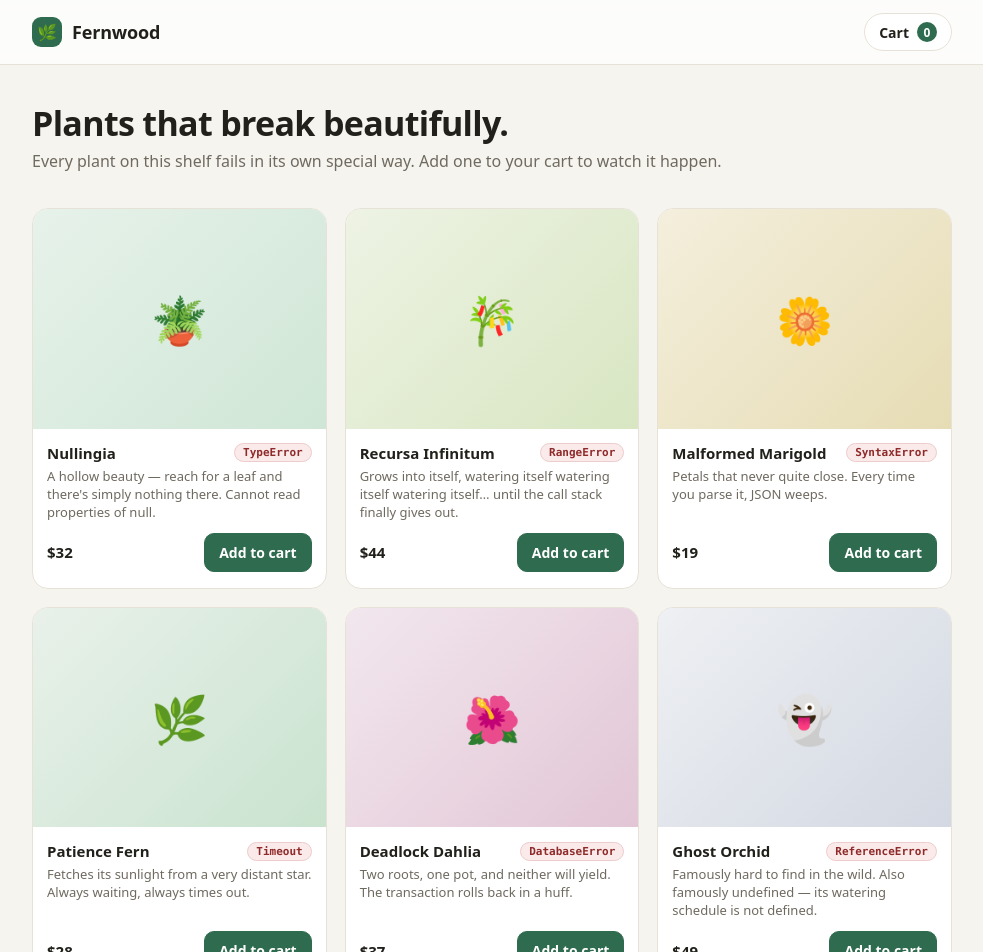
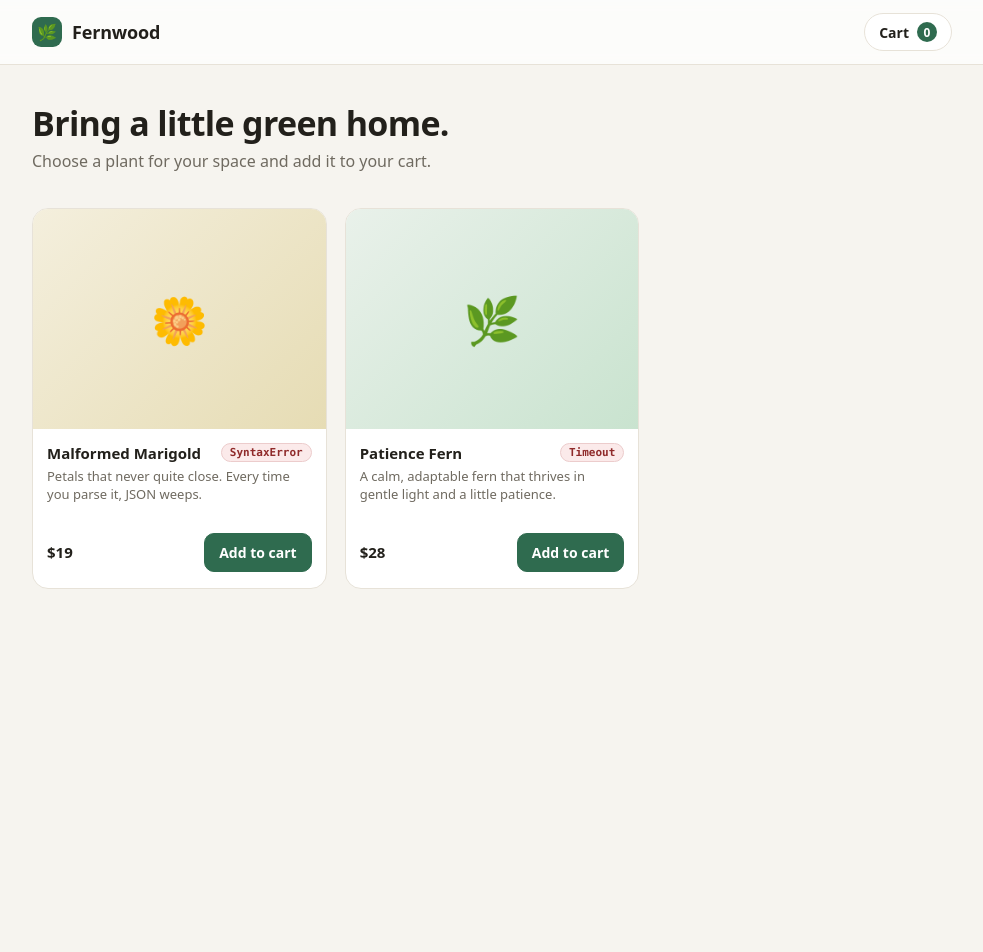
Before and after one commit to superlog-demo/fernwood, a Next.js app: page / in a window 1280 px wide. Shown: the top 952 px of the page, without its empty margins (148-1131 px from the left). After the commit the page ends 800 px from the top, so only its background shows below. Built offline with nearby package versions, Linux system fonts and the light colour scheme.

Commit message:
Remove demo and intentional error messaging

```diff
--- a/app/api/plants/deadlock-dahlia/route.ts
+++ /dev/null
@@ -1,37 +0,0 @@
-import { SpanStatusCode, trace } from "@opentelemetry/api";
-import { captureServerException } from "@/lib/sentry";
-
-const tracer = trace.getTracer("@superlog/sample");
-
-class DatabaseError extends Error {
-  constructor(message: string) {
-    super(message);
-    this.name = "DatabaseError";
-  }
-}
-
-// Reserves stock for the Deadlock Dahlia. Two orders contend for the same row
-// and the database aborts this transaction with a deadlock.
-function reserveDeadlockDahlia(): never {
-  throw new DatabaseError('deadlock detected on relation "orders"; transaction rolled back');
-}
-
-export async function POST() {
-  return tracer.startActiveSpan("cart.add", (span) => {
-    span.setAttribute("plant.id", "deadlock-dahlia");
-    try {
-      const reservation = reserveDeadlockDahlia();
-      span.setStatus({ code: SpanStatusCode.OK });
-      return Response.json({ ok: true, reservation });
-    } catch (err) {
-      const e = err as Error;
-      captureServerException(e);
-      console.error('cart.add failed for plant "deadlock-dahlia":', e);
-      span.recordException(e);
-      span.setStatus({ code: SpanStatusCode.ERROR, message: e.message });
-      return Response.json({ ok: false, error: e.name, message: e.message }, { status: 500 });
-    } finally {
-      span.end();
-    }
-  });
-}
--- a/app/api/plants/ghost-orchid/route.ts
+++ /dev/null
@@ -1,30 +0,0 @@
-import { SpanStatusCode, trace } from "@opentelemetry/api";
-import { captureServerException } from "@/lib/sentry";
-
-const tracer = trace.getTracer("@superlog/sample");
-
-// Computes the Ghost Orchid's watering reminder. It references a schedule that
-// was never defined in this scope, throwing a ReferenceError.
-function ghostOrchidWateringReminder() {
-  return new Function("return waterSchedule")();
-}
-
-export async function POST() {
-  return tracer.startActiveSpan("cart.add", (span) => {
-    span.setAttribute("plant.id", "ghost-orchid");
-    try {
-      const reminder = ghostOrchidWateringReminder();
-      span.setStatus({ code: SpanStatusCode.OK });
-      return Response.json({ ok: true, reminder });
-    } catch (err) {
-      const e = err as Error;
-      captureServerException(e);
-      console.error('cart.add failed for plant "ghost-orchid":', e);
-      span.recordException(e);
-      span.setStatus({ code: SpanStatusCode.ERROR, message: e.message });
-      return Response.json({ ok: false, error: e.name, message: e.message }, { status: 500 });
-    } finally {
-      span.end();
-    }
-  });
-}
--- a/app/api/plants/marigold/route.ts
+++ b/app/api/plants/marigold/route.ts
@@ -3,8 +3,6 @@ import { captureServerException } from "@/lib/sentry";
 
 const tracer = trace.getTracer("@superlog/sample");
 
-// Loads the Marigold's care card, stored as a JSON blob. The record is
-// malformed, so JSON.parse throws a SyntaxError.
 function loadMarigoldCareCard() {
   return JSON.parse("{ petals: unquoted, }");
 }
--- a/app/api/plants/nullingia/route.ts
+++ /dev/null
@@ -1,31 +0,0 @@
-import { SpanStatusCode, trace } from "@opentelemetry/api";
-import { captureServerException } from "@/lib/sentry";
-
-const tracer = trace.getTracer("@superlog/sample");
-
-// Reads the leaf count off the plant's care profile to show on the cart line.
-// This SKU has no care profile, so the property read throws a TypeError.
-function addNullingiaToCart() {
-  const careProfile = null as unknown as { leaves: number };
-  return { leaves: careProfile.leaves };
-}
-
-export async function POST() {
-  return tracer.startActiveSpan("cart.add", (span) => {
-    span.setAttribute("plant.id", "nullingia");
-    try {
-      const line = addNullingiaToCart();
-      span.setStatus({ code: SpanStatusCode.OK });
-      return Response.json({ ok: true, line });
-    } catch (err) {
-      const e = err as Error;
-      captureServerException(e);
-      console.error('cart.add failed for plant "nullingia":', e);
-      span.recordException(e);
-      span.setStatus({ code: SpanStatusCode.ERROR, message: e.message });
-      return Response.json({ ok: false, error: e.name, message: e.message }, { status: 500 });
-    } finally {
-      span.end();
-    }
-  });
-}
--- a/app/api/plants/patience-fern/route.ts
+++ b/app/api/plants/patience-fern/route.ts
@@ -1,12 +1,14 @@
 import { SpanStatusCode, trace } from "@opentelemetry/api";
-import { captureServerException } from "@/lib/sentry";
 
 const tracer = trace.getTracer("@superlog/sample");
 
-// Checks live stock for the Patience Fern against the upstream greenhouse API,
-// which never answers in time — the call times out.
-function checkPatienceFernStock(): never {
-  throw new Error("upstream greenhouse API timed out after 5000ms");
+function checkPatienceFernStock() {
+  console.error('greenhouse stock check failed for plant "patience-fern"', {
+    reason: "upstream request timed out",
+    fallback: "cached stock",
+  });
+
+  return { available: true, source: "cached" };
 }
 
 export async function POST() {
@@ -18,7 +20,6 @@ export async function POST() {
       return Response.json({ ok: true, stock });
     } catch (err) {
       const e = err as Error;
-      captureServerException(e);
       console.error('cart.add failed for plant "patience-fern":', e);
       span.recordException(e);
       span.setStatus({ code: SpanStatusCode.ERROR, message: e.message });
--- a/app/api/plants/recursa/route.ts
+++ /dev/null
@@ -1,30 +0,0 @@
-import { SpanStatusCode, trace } from "@opentelemetry/api";
-import { captureServerException } from "@/lib/sentry";
-
-const tracer = trace.getTracer("@superlog/sample");
-
-// Recursa's price includes every plant it has budded off. This walk has no base
-// case, so it recurses until the call stack overflows (RangeError).
-function priceWithOffshoots(depth: number): number {
-  return priceWithOffshoots(depth + 1);
-}
-
-export async function POST() {
-  return tracer.startActiveSpan("cart.add", (span) => {
-    span.setAttribute("plant.id", "recursa");
-    try {
-      const price = priceWithOffshoots(0);
-      span.setStatus({ code: SpanStatusCode.OK });
-      return Response.json({ ok: true, price });
-    } catch (err) {
-      const e = err as Error;
-      captureServerException(e);
-      console.error('cart.add failed for plant "recursa":', e);
-      span.recordException(e);
-      span.setStatus({ code: SpanStatusCode.ERROR, message: e.message });
-      return Response.json({ ok: false, error: e.name, message: e.message }, { status: 500 });
-    } finally {
-      span.end();
-    }
-  });
-}
--- a/app/globals.css
+++ b/app/globals.css
@@ -288,9 +288,3 @@ button {
   color: var(--danger-ink);
   border: 1px solid var(--danger-line);
 }
-
-.footnote {
-  color: var(--muted);
-  font-size: 12px;
-  padding-bottom: 40px;
-}
--- a/app/page.tsx
+++ b/app/page.tsx
@@ -12,26 +12,7 @@ type Product = {
   bg: string;
 };
 
-// Each plant maps to a distinct exception thrown by POST /api/cart/add.
 const PRODUCTS: Product[] = [
-  {
-    id: "nullingia",
-    name: "Nullingia",
-    errorType: "TypeError",
-    desc: "A hollow beauty — reach for a leaf and there's simply nothing there. Cannot read properties of null.",
-    price: 32,
-    emoji: "🪴",
-    bg: "linear-gradient(135deg,#e7f2ea,#cfe6d6)",
-  },
-  {
-    id: "recursa",
-    name: "Recursa Infinitum",
-    errorType: "RangeError",
-    desc: "Grows into itself, watering itself watering itself watering itself… until the call stack finally gives out.",
-    price: 44,
-    emoji: "🎋",
-    bg: "linear-gradient(135deg,#eef3e4,#d8e6c2)",
-  },
   {
     id: "marigold",
     name: "Malformed Marigold",
@@ -45,28 +26,10 @@ const PRODUCTS: Product[] = [
     id: "patience-fern",
     name: "Patience Fern",
     errorType: "Timeout",
-    desc: "Fetches its sunlight from a very distant star. Always waiting, always times out.",
+    desc: "A calm, adaptable fern that thrives in gentle light and a little patience.",
     price: 28,
     emoji: "🌿",
     bg: "linear-gradient(135deg,#e9f1ea,#c9e3cf)",
-  },
-  {
-    id: "deadlock-dahlia",
-    name: "Deadlock Dahlia",
-    errorType: "DatabaseError",
-    desc: "Two roots, one pot, and neither will yield. The transaction rolls back in a huff.",
-    price: 37,
-    emoji: "🌺",
-    bg: "linear-gradient(135deg,#f2e7ee,#e2c6d6)",
-  },
-  {
-    id: "ghost-orchid",
-    name: "Ghost Orchid",
-    errorType: "ReferenceError",
-    desc: "Famously hard to find in the wild. Also famously undefined — its watering schedule is not defined.",
-    price: 49,
-    emoji: "👻",
-    bg: "linear-gradient(135deg,#eef0f3,#d3d8e2)",
   },
 ];
 
@@ -119,11 +82,8 @@ export default function Home() {
 
       <main className="wrap">
         <section className="hero">
-          <h1>Plants that break beautifully.</h1>
-          <p>
-            Every plant on this shelf fails in its own special way. Add one to
-            your cart to watch it happen.
-          </p>
+          <h1>Bring a little green home.</h1>
+          <p>Choose a plant for your space and add it to your cart.</p>
         </section>
 
         <section className="grid">
@@ -162,10 +122,6 @@ export default function Home() {
           })}
         </section>
 
-        <p className="footnote">
-          Fernwood is a demo storefront. Every “Add to cart” throws a real,
-          intentional server error to generate telemetry.
-        </p>
       </main>
     </>
   );
--- a/package.json
+++ b/package.json
@@ -3,7 +3,7 @@
   "version": "0.0.0",
   "private": true,
   "license": "Apache-2.0",
-  "description": "Fernwood — a demo storefront that fails on purpose, for demoing Superlog error tracking.",
+  "description": "Fernwood — an indoor-plant storefront.",
   "scripts": {
     "dev": "next dev --port 3005",
     "build": "next build",
```
Also changed, not shown: 1 other file (tests, documents, lock files or other folders).
